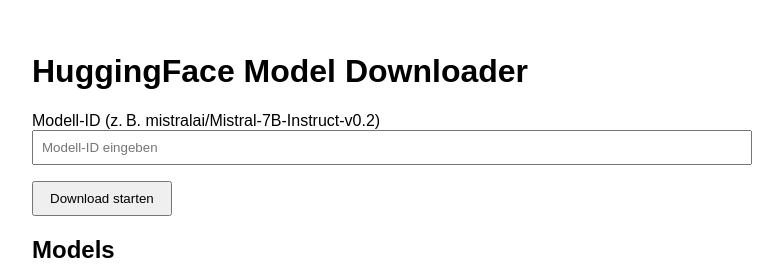
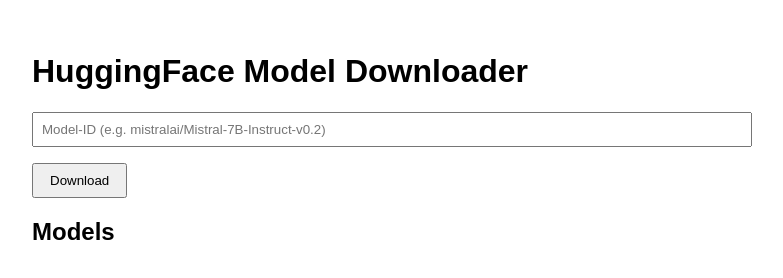
Before and after one commit to AlBundy33/plAIground, a Flask app: page / in a window 1280 px wide. Shown: the top 278 px of the page, without its empty margins (258-1041 px from the left). Run offline with Flask 3, Linux system fonts and the light colour scheme.

Commit message:
fixed texts

```diff
--- a/model-downloader/app/templates/index.html
+++ b/model-downloader/app/templates/index.html
@@ -24,9 +24,8 @@
 <body>
   <h1>HuggingFace Model Downloader</h1>
   <form id="downloadForm" method="post">
-    <label for="model_id">Modell-ID (z. B. mistralai/Mistral-7B-Instruct-v0.2)</label><br />
-    <input type="text" name="model_id" id="model_id" required placeholder="Modell-ID eingeben" />
-    <input type="submit" value="Download starten" />
+    <input type="text" name="model_id" id="model_id" required placeholder="Model-ID (e.g. mistralai/Mistral-7B-Instruct-v0.2)" />
+    <input type="submit" value="Download" />
   </form>
 
   <div id="message" class="message {{ 'success' if message and '✅' in message else 'error' if message and '❌' in message else '' }}">
```
